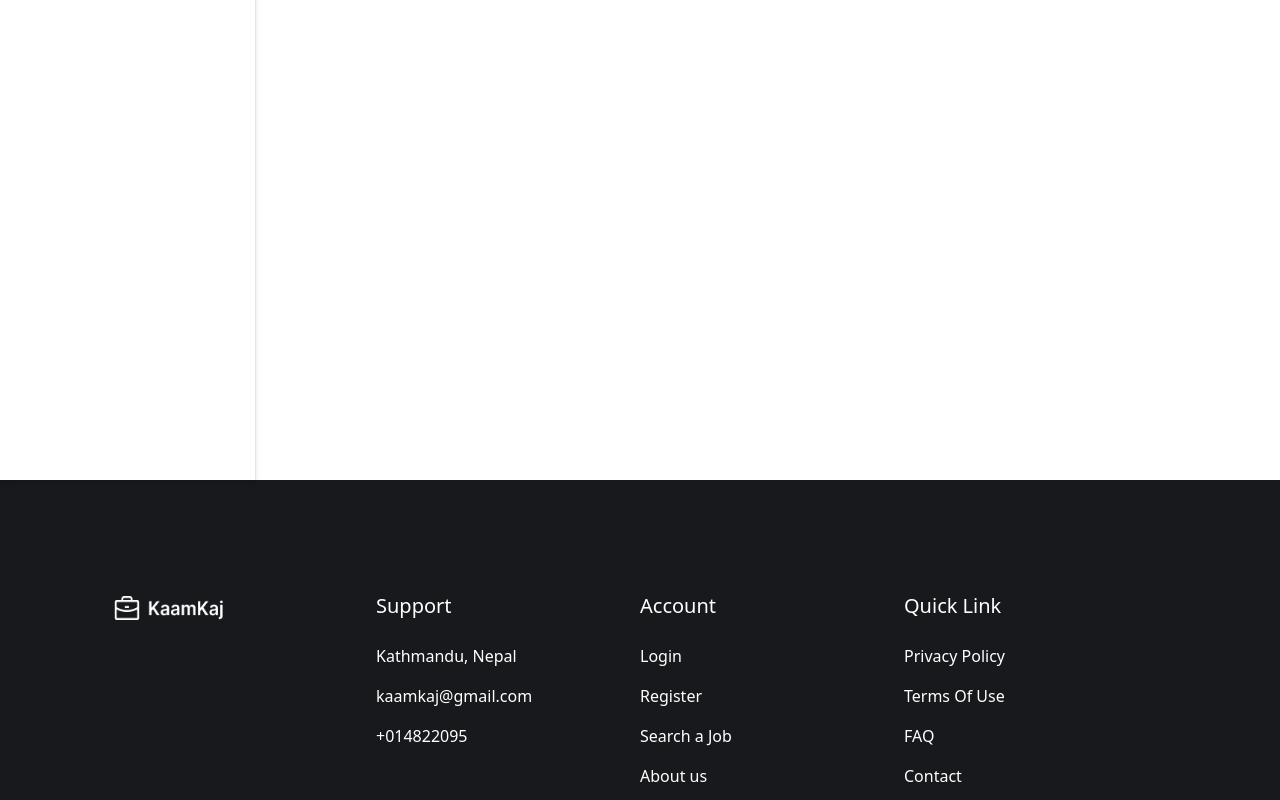
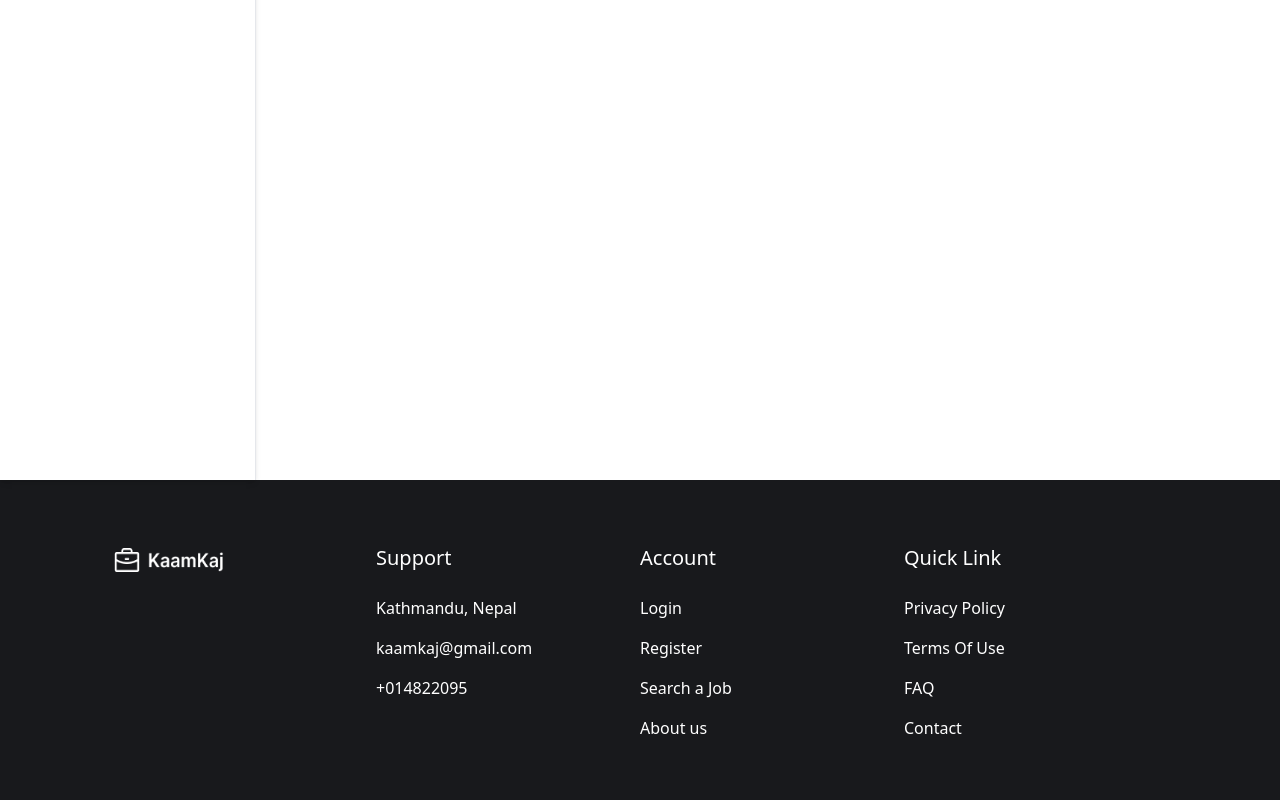
Before and after one commit to prasnaaryal/kaamkaj, a React (Vite) app: page /manage in a window 1280 px wide. Shown: the part 400-1200 px from the top of the page. Built offline with nearby package versions, Linux system fonts and the light colour scheme.

Commit message:
footer section rework

```diff
--- a/src/layouts/MainLayout/components/Footer.jsx
+++ b/src/layouts/MainLayout/components/Footer.jsx
@@ -3,14 +3,12 @@ import React, { useState } from "react";
 
 const Footer = () => {
   return (
-    <div className="w-full h-80 bg-[#18191C] p-28">
+    <div className="w-full h-80 bg-[#18191C] px-28 py-16">
       <div className=" grid grid-cols-12">
          <div className="col-span-3 flex gap-6">
-          <img className="w-28 h-8"src="images\Jendo.png" alt=""/>
-
-
+          <img className="w-28 h-8" src="/images/Jendo.png" alt=""/>
         </div>
-        <div className="col-span-3 flex flex-col gap-6">
+        <div className="col-span-3 flex flex-col gap-6 pb-10">
           <h1 className="text-xl font-medium leading-7 text-white ">Support</h1>
           <div className="flex flex-col gap-4">
             <p className="text-base leading-6 text-white">Kathmandu, Nepal</p>
```
